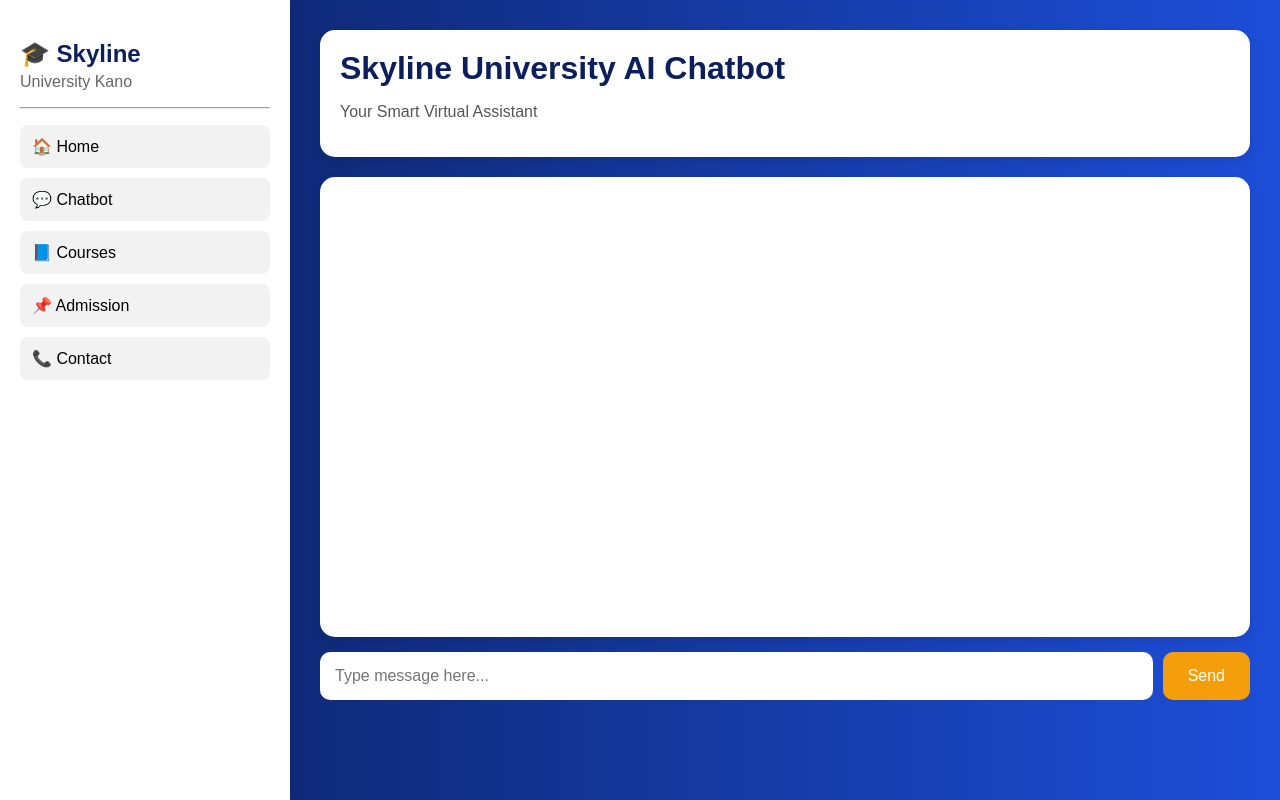
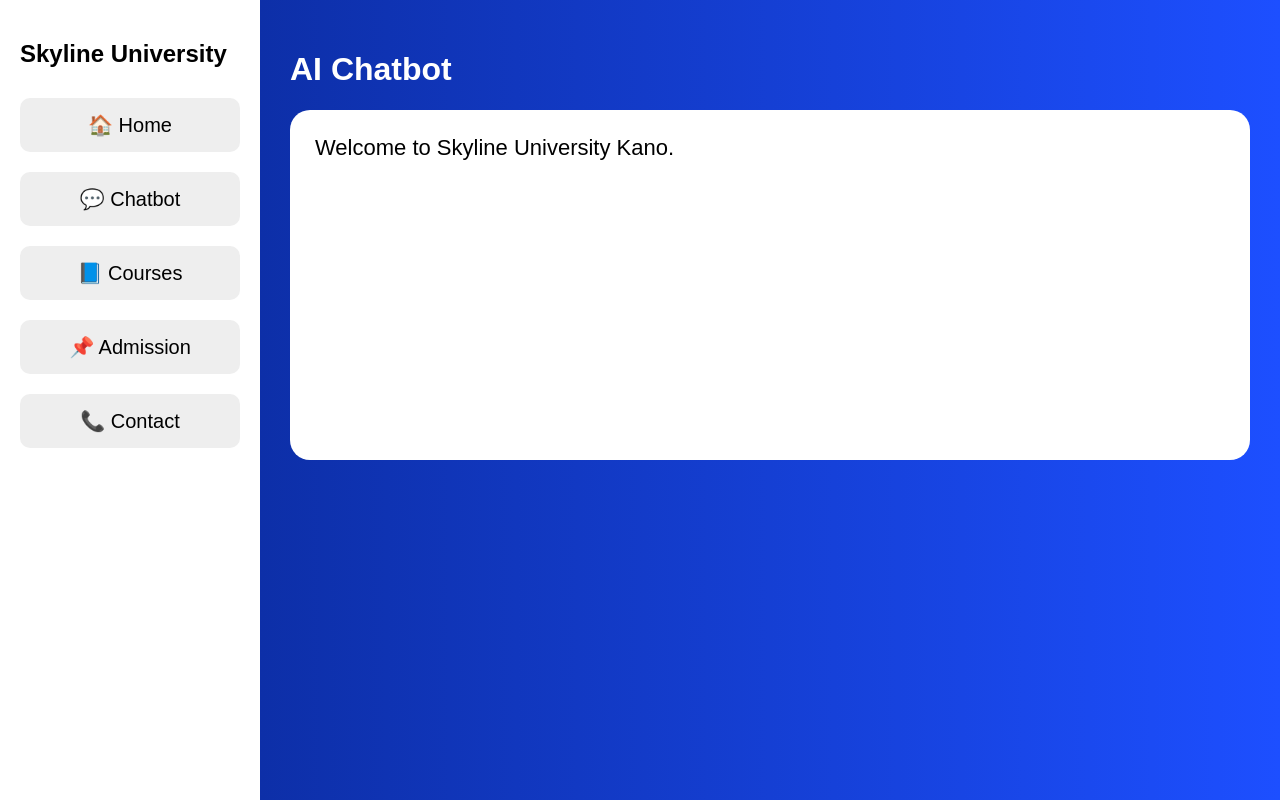
Before and after one commit to ibrahimwaziri518/chatbot-final, a Flask app: page / in a window 1280 px wide. Run offline with Flask 3, Linux system fonts and the light colour scheme.

Commit message:
Update index.html

```diff
--- a/chatbot_final/templates/index.html
+++ b/chatbot_final/templates/index.html
@@ -1,62 +1,91 @@
 <!DOCTYPE html>
-<html lang="en">
+<html>
 <head>
-<meta charset="UTF-8">
-<meta name="viewport" content="width=device-width, initial-scale=1.0">
-<title>Skyline University Chatbot</title>
-<link rel="stylesheet" href="/static/style.css">
+<title>Skyline Chatbot</title>
+<style>
+body{
+margin:0;
+font-family:Arial;
+display:flex;
+height:100vh;
+background:#f5f5f5;
+}
+.sidebar{
+width:220px;
+background:white;
+padding:20px;
+box-shadow:2px 0 10px rgba(0,0,0,0.1);
+}
+.sidebar button{
+width:100%;
+padding:15px;
+margin:10px 0;
+border:none;
+border-radius:10px;
+background:#eee;
+font-size:20px;
+cursor:pointer;
+}
+.main{
+flex:1;
+padding:30px;
+background:linear-gradient(to right,#0d2fa8,#1d4fff);
+color:white;
+}
+.box{
+background:white;
+color:black;
+padding:25px;
+border-radius:20px;
+min-height:300px;
+font-size:22px;
+}
+</style>
 </head>
+
 <body>
 
-<div class="container">
+<div class="sidebar">
+<h2>Skyline University</h2>
 
-<div class="sidebar">
-    <h2>🎓 Skyline</h2>
-    <p>University Kano</p>
-    <hr>
-    <ul>
-        <li>🏠 Home</li>
-        <li>💬 Chatbot</li>
-        <li>📘 Courses</li>
-        <li>📌 Admission</li>
-        <li>📞 Contact</li>
-    </ul>
+<button onclick="showHome()">🏠 Home</button>
+<button onclick="showChat()">💬 Chatbot</button>
+<button onclick="showCourses()">📘 Courses</button>
+<button onclick="showAdmission()">📌 Admission</button>
+<button onclick="showContact()">📞 Contact</button>
 </div>
 
 <div class="main">
-
-<div class="header">
-    <h1>Skyline University AI Chatbot</h1>
-    <p>Your Smart Virtual Assistant</p>
-</div>
-
-<div id="chatlogs"></div>
-
-<div class="input-area">
-    <input type="text" id="userInput" placeholder="Type message here...">
-    <button onclick="sendMsg()">Send</button>
-</div>
-
+<h1>AI Chatbot</h1>
+<div class="box" id="content">
+Welcome to Skyline University Kano.
 </div>
 </div>
 
 <script>
-function sendMsg() {
-    let input = document.getElementById("userInput").value;
-    let chat = document.getElementById("chatlogs");
+function showHome(){
+document.getElementById("content").innerHTML =
+"Welcome to Skyline University Kano.";
+}
 
-    if(input.trim() == "") return;
+function showCourses(){
+document.getElementById("content").innerHTML =
+"Courses Available:<br><br>Computer Science<br>Accounting<br>Business Administration<br>Cyber Security";
+}
 
-    chat.innerHTML += "<div class='user'>You: " + input + "</div>";
+function showAdmission(){
+document.getElementById("content").innerHTML =
+"Admission forms are available online. Visit the school portal.";
+}
 
-    fetch("/get?msg=" + input)
-    .then(response => response.text())
-    .then(data => {
-        chat.innerHTML += "<div class='bot'>Bot: " + data + "</div>";
-        chat.scrollTop = chat.scrollHeight;
-    });
+function showContact(){
+document.getElementById("content").innerHTML =
+"Email: info@sun.edu.ng<br><br>Phone: +234 XXX XXX XXXX<br><br>Website: www.sun.edu.ng";
+}
 
-    document.getElementById("userInput").value = "";
+function showChat(){
+document.getElementById("content").innerHTML =
+"Use the chatbot message box below to ask questions.";
 }
 </script>
 
```
